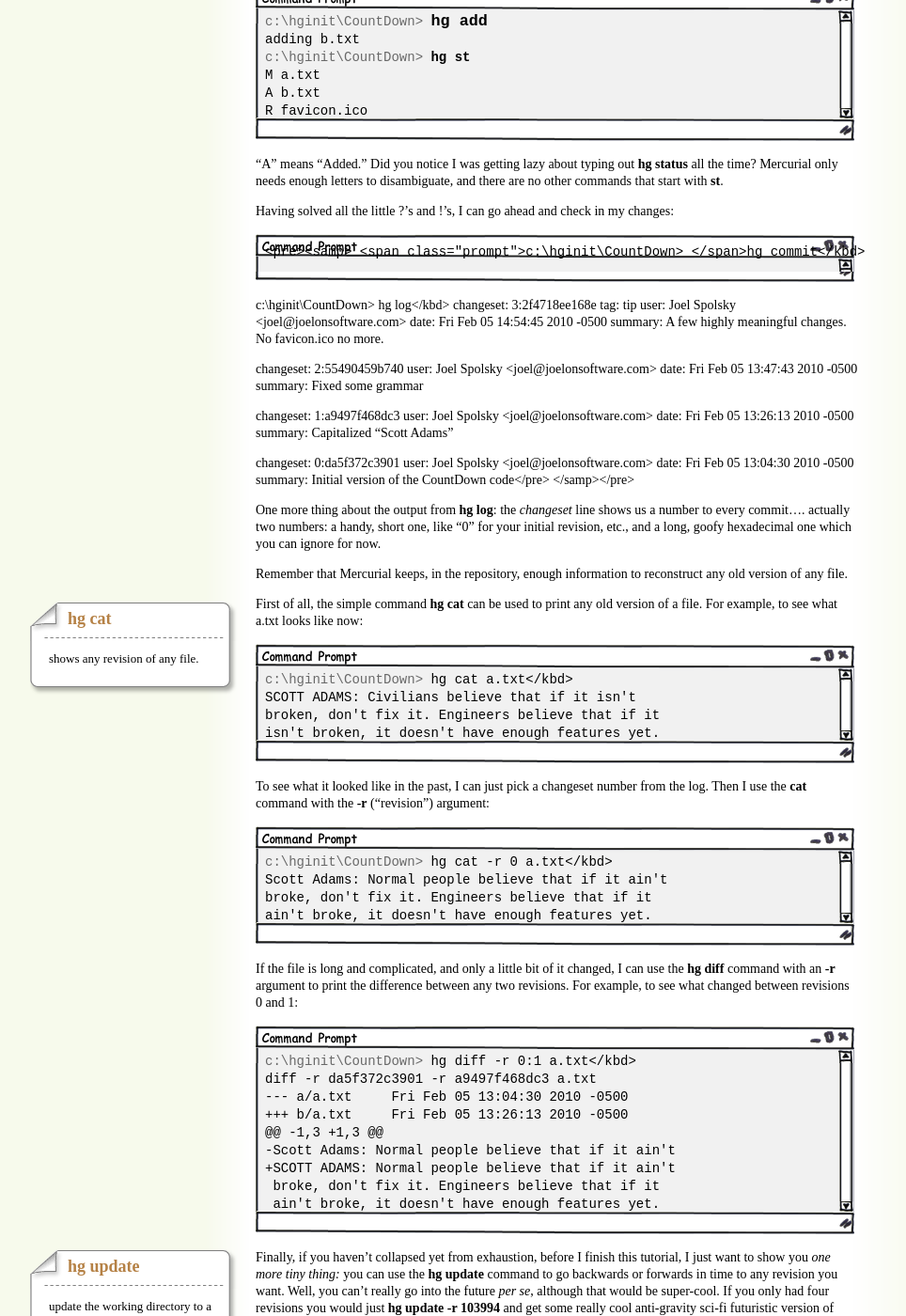
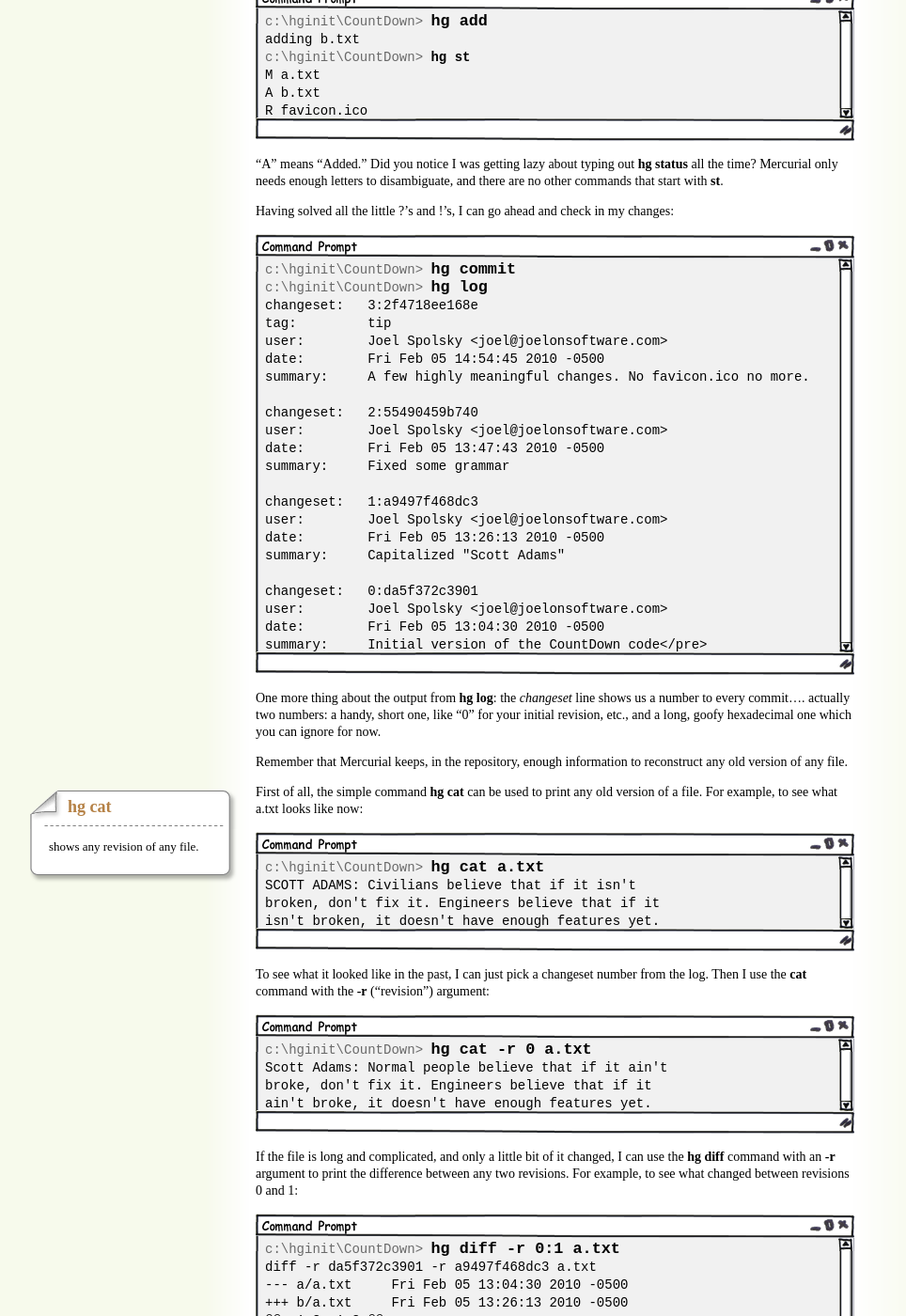
Before and after one commit to hginit/hginit.github.io, a Jekyll site: the page built from 01.md, in a window 1280 px wide and 1400 px high, scrolled down 8773 px. Shown: the whole window at 94% size, without its empty margins (38-1002 px from the left). Built offline with Jekyll 4.4.1, drawn with Linux system fonts in a browser that asks for light colours; some of the changed lines change nothing that is shown; some of the changed text lies outside the part shown.

Commit message:
Fixes a few code snippets

```diff
--- a/01.md
+++ b/01.md
@@ -472,10 +472,9 @@ to disambiguate, and there are no other commands that start with **st**.
 
 Having solved all the little ?’s and !’s, I can go ahead and check in my changes:
 
-    <pre><samp>
-<span class="prompt">c:\hginit\CountDown> </span>hg commit</kbd>
-
-<span class="prompt">c:\hginit\CountDown> </span>hg log</kbd>
+<pre><samp>
+<span class="prompt">c:\hginit\CountDown> </span><kbd>hg commit</kbd>
+<span class="prompt">c:\hginit\CountDown> </span><kbd>hg log</kbd>
 changeset:   3:2f4718ee168e
 tag:         tip
 user:        Joel Spolsky &lt;joel@joelonsoftware.com&gt;
@@ -519,7 +518,7 @@ of a file. For example, to see what a.txt looks like now:
 
 
 <pre><samp>
-<span class="prompt">c:\hginit\CountDown> </span>hg cat a.txt</kbd>
+<span class="prompt">c:\hginit\CountDown> </span><kbd>hg cat a.txt</kbd>
 SCOTT ADAMS: Civilians believe that if it isn't
 broken, don't fix it. Engineers believe that if it
 isn't broken, it doesn't have enough features yet.
@@ -530,7 +529,7 @@ from the log. Then I use the **cat** command
 with the **-r** (“revision”) argument:
 
 <pre><samp>
-<span class="prompt">c:\hginit\CountDown> </span>hg cat -r 0 a.txt</kbd>
+<span class="prompt">c:\hginit\CountDown> </span><kbd>hg cat -r 0 a.txt</kbd>
 Scott Adams: Normal people believe that if it ain't
 broke, don't fix it. Engineers believe that if it
 ain't broke, it doesn't have enough features yet.
@@ -543,7 +542,7 @@ argument to print the difference between any two revisions. For example, to see
 what changed between revisions 0 and 1:
 
 <pre><samp>
-<span class="prompt">c:\hginit\CountDown> </span>hg diff -r 0:1 a.txt</kbd>
+<span class="prompt">c:\hginit\CountDown> </span><kbd>hg diff -r 0:1 a.txt</kbd>
 diff -r da5f372c3901 -r a9497f468dc3 a.txt
 --- a/a.txt     Fri Feb 05 13:04:30 2010 -0500
 +++ b/a.txt     Fri Feb 05 13:26:13 2010 -0500
@@ -574,7 +573,7 @@ What is possible is going _back_ to any version. Watch:
 
 
   <pre><samp>
-<span class="prompt">c:\hginit\CountDown> </span>hg update -r 0</kbd>
+<span class="prompt">c:\hginit\CountDown> </span><kbd>hg update -r 0</kbd>
 2 files updated, 0 files merged, 1 files removed, 0 files unresolved
 <span class="prompt">c:\hginit\CountDown> </span>type a.txt</kbd>
 
@@ -582,7 +581,7 @@ Scott Adams: Normal people believe that if it ain't
 broke, don't fix it. Engineers believe that if it
 ain't broke, it doesn't have enough features yet.
 
-<span class="prompt">c:\hginit\CountDown> </span>hg up -r 1</kbd>
+<span class="prompt">c:\hginit\CountDown> </span><kbd>hg up -r 1</kbd>
 1 files updated, 0 files merged, 0 files removed, 0 files unresolved
 
 <span class="prompt">c:\hginit\CountDown> </span>type a.txt</kbd>
@@ -590,7 +589,7 @@ SCOTT ADAMS: Normal people believe that if it ain't
 broke, don't fix it. Engineers believe that if it
 ain't broke, it doesn't have enough features yet.
 
-<span class="prompt">c:\hginit\CountDown> </span>hg up</kbd>
+<span class="prompt">c:\hginit\CountDown> </span><kbd>hg up</kbd>
 2 files updated, 0 files merged, 1 files removed, 0 files unresolved
 
 <span class="prompt">c:\hginit\CountDown> </span>type a.txt</kbd>
```
